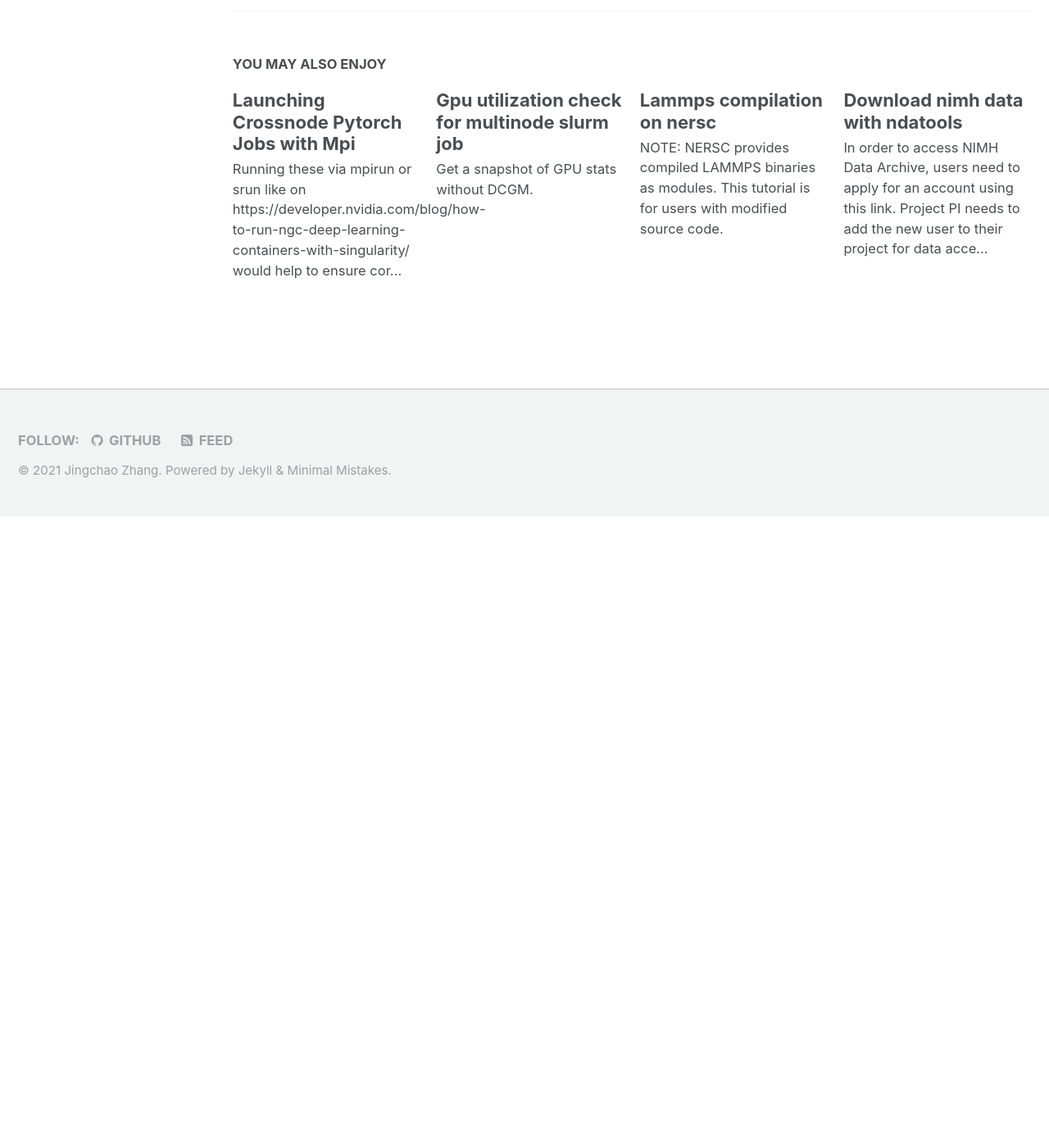
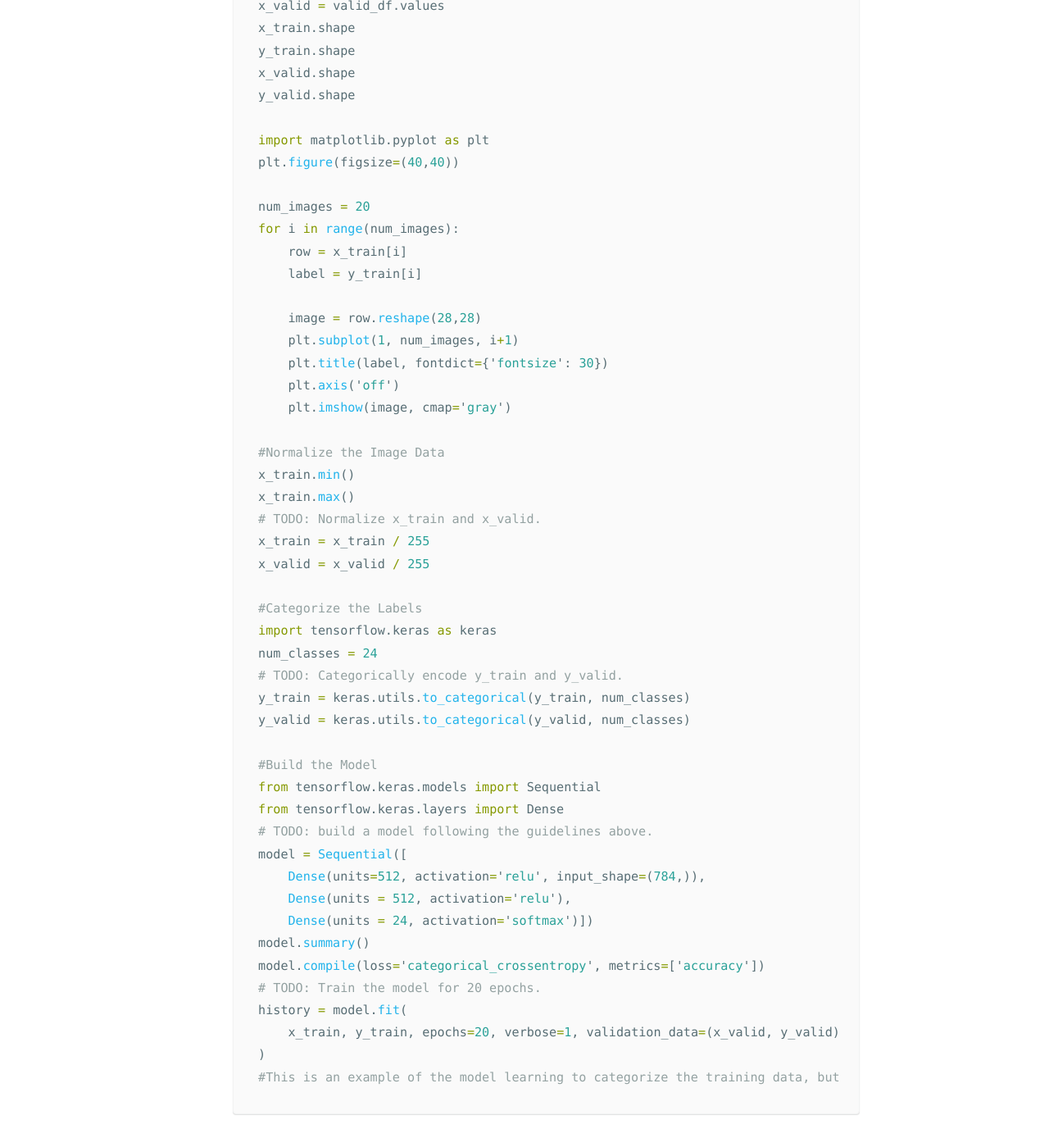
Before and after one commit to JingchaoZhang/JingchaoZhang.github.io, a Jekyll site: the page built from _posts/2021-03-03-NV DLI Fundamentals of DL.md, in a window 1280 px wide and 1400 px high, scrolled down 2299 px. Shown: the whole window at 82% size. Built offline with Jekyll 4.4.1, drawn with Linux system fonts in a browser that asks for light colours; before the commit the page ends 2929 px from its top, so only the background shows below that; some of the changed text lies outside the part shown.

Commit message:
Update 2021-03-03-NV DLI Fundamentals of DL.md

````diff
--- a/_posts/2021-03-03-NV DLI Fundamentals of DL.md
+++ b/_posts/2021-03-03-NV DLI Fundamentals of DL.md
@@ -60,3 +61,66 @@ history = model.fit(
     x_train, y_train, epochs=5, verbose=1, validation_data=(x_valid, y_valid)
 )
 ```
+
+#Image Classification of an American Sign Language Dataset
+```python
+import pandas as pd
+train_df = pd.read_csv("data/asl_data/sign_mnist_train.csv")
+valid_df = pd.read_csv("data/asl_data/sign_mnist_valid.csv")
+
+#Extracting the Labels and Images
+y_train = train_df['label']
+y_valid = valid_df['label']
+del train_df['label']
+del valid_df['label']
+x_train = train_df.values
+x_valid = valid_df.values
+x_train.shape
+y_train.shape
+x_valid.shape
+y_valid.shape
+
+import matplotlib.pyplot as plt
+plt.figure(figsize=(40,40))
+
+num_images = 20
+for i in range(num_images):
+    row = x_train[i]
+    label = y_train[i]
+
+    image = row.reshape(28,28)
+    plt.subplot(1, num_images, i+1)
+    plt.title(label, fontdict={'fontsize': 30})
+    plt.axis('off')
+    plt.imshow(image, cmap='gray')
+
+#Normalize the Image Data
+x_train.min()
+x_train.max()
+# TODO: Normalize x_train and x_valid.
+x_train = x_train / 255
+x_valid = x_valid / 255
+
+#Categorize the Labels
+import tensorflow.keras as keras
+num_classes = 24
+# TODO: Categorically encode y_train and y_valid.
+y_train = keras.utils.to_categorical(y_train, num_classes)
+y_valid = keras.utils.to_categorical(y_valid, num_classes)
+
+#Build the Model
+from tensorflow.keras.models import Sequential
+from tensorflow.keras.layers import Dense
+# TODO: build a model following the guidelines above.
+model = Sequential([
+    Dense(units=512, activation='relu', input_shape=(784,)),
+    Dense(units = 512, activation='relu'),
+    Dense(units = 24, activation='softmax')])
+model.summary()
+model.compile(loss='categorical_crossentropy', metrics=['accuracy'])
+# TODO: Train the model for 20 epochs.
+history = model.fit(
+    x_train, y_train, epochs=20, verbose=1, validation_data=(x_valid, y_valid)
+)
+#This is an example of the model learning to categorize the training data, but performing poorly against new data that it has not been trained on. Essentially, it is memorizing #the dataset, but not gaining a robust and general understanding of the problem. This is a common issue called overfitting. We will discuss overfitting in the next two lectures, #as well as some ways to address it.
+```
````
Also changed, not shown: other parts of _posts/2021-03-03-NV DLI Fundamentals of DL.md (+1 -0 lines).
